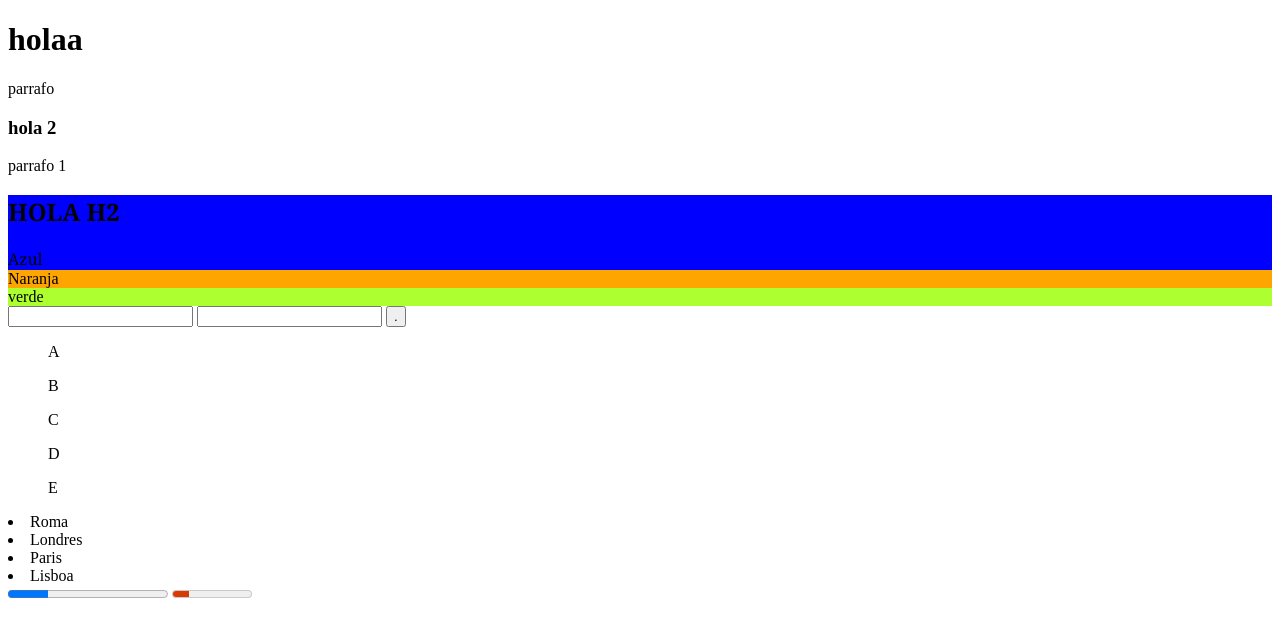
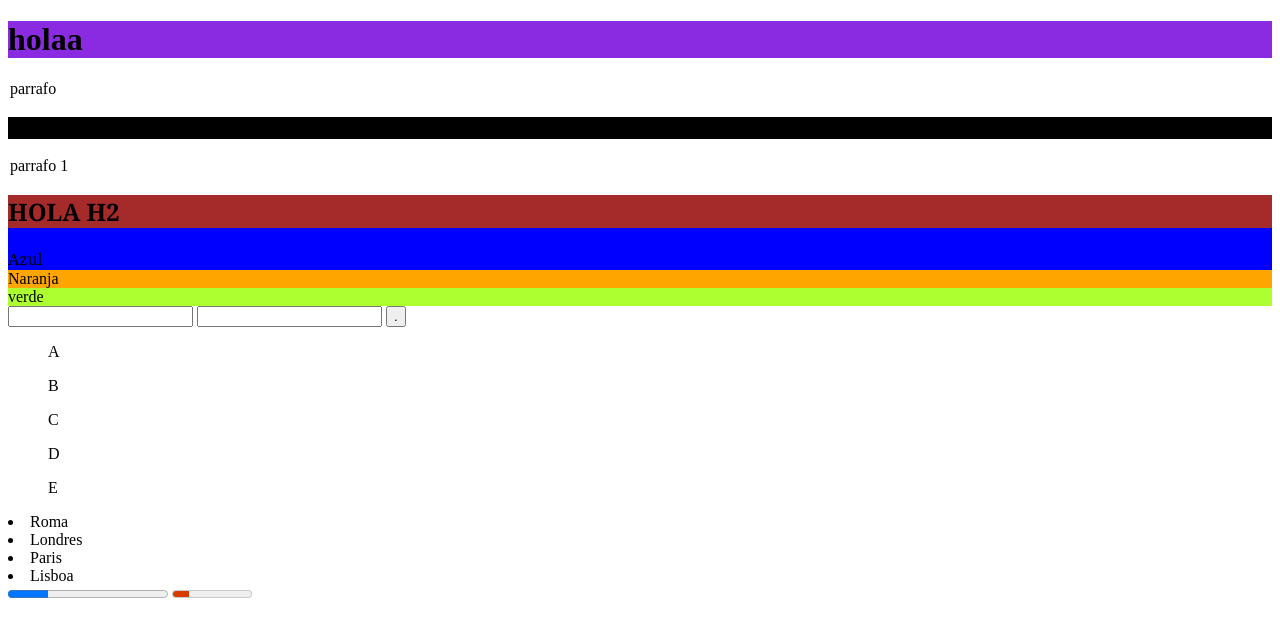
Before and after one commit to rosaccondeee/actividad-1, a plain HTML site: page index.html in a window 1280 px wide. Drawn offline with Linux system fonts and the light colour scheme.

Commit message:
se agrega archivo css

```diff
--- a/index.html
+++ b/index.html
@@ -1,8 +1,10 @@
 <!DOCTYPE html>
-<html lang="en">
+<html lang="es-la">
 <head>
     <meta charset="UTF-8">
     <meta name="viewport" content="width=s, initial-scale=1.0">
+    <link href= "rosa.css" rel="stylesheet">
+
     <title>Document</title>
 </head>
 <body>
--- /dev/null
+++ b/rosa.css
@@ -0,0 +1,16 @@
+
+
+h1 {
+    background-color: blueviolet;
+}
+
+h3{
+    background-color: black;
+}
+
+h2{
+    background-color: brown;
+}
+p {
+    margin: 2px;
+}
```
